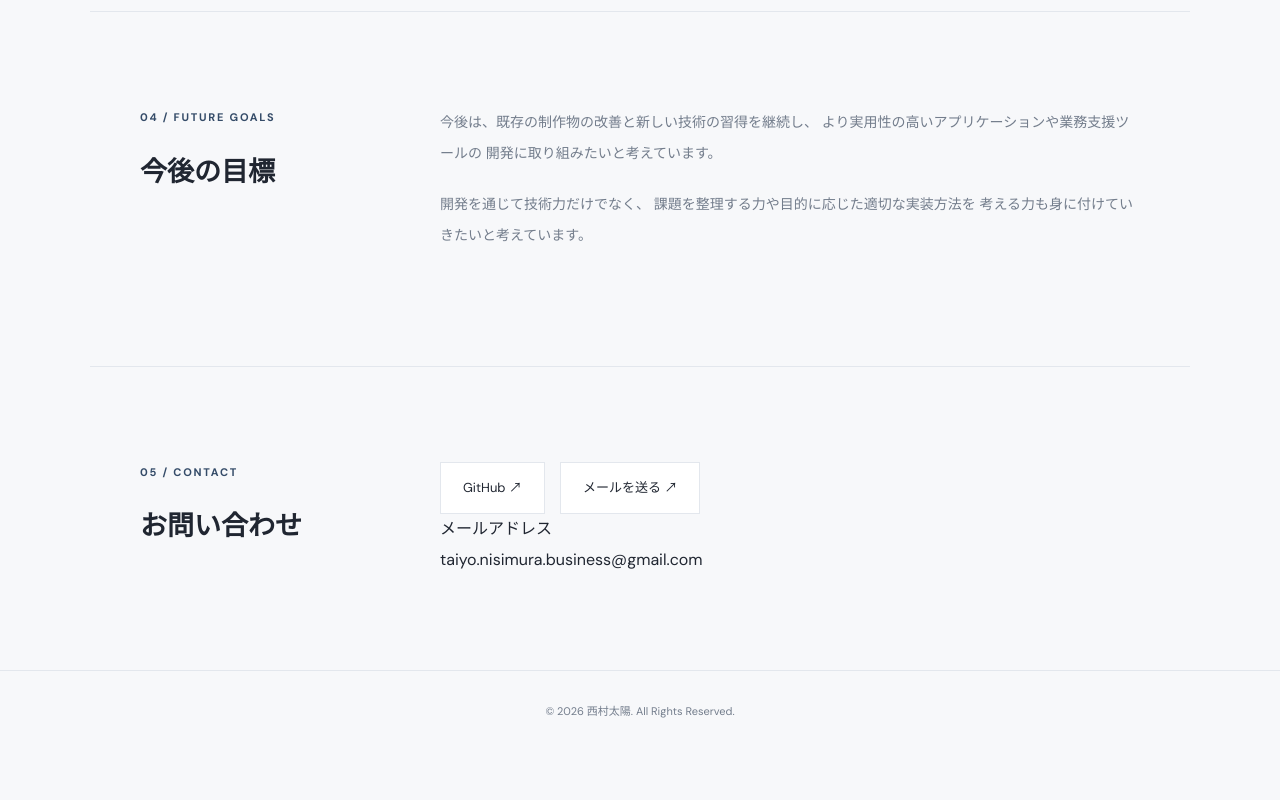
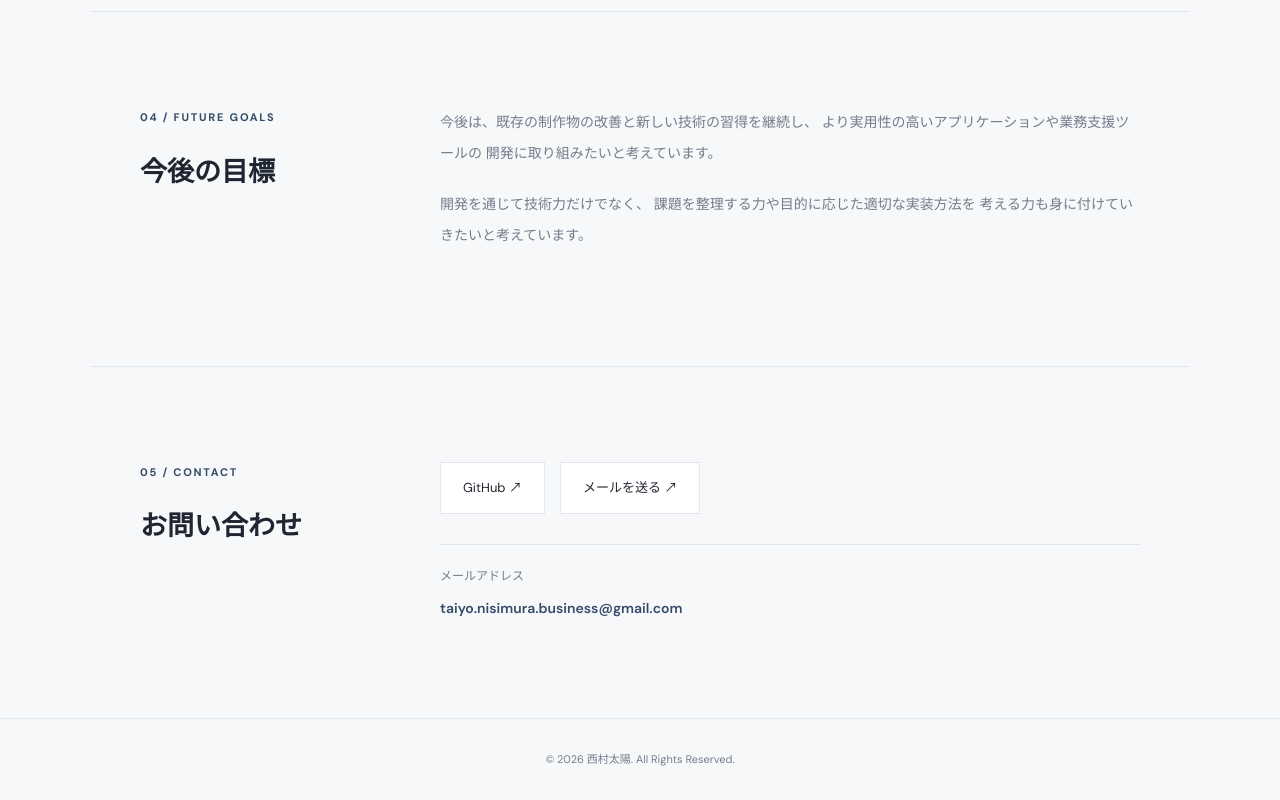
Before and after one commit to Shiguresayo/portfolio, a plain HTML site: page index.html in a window 1280 px wide. Shown: the part 2632-3432 px from the top of the page. Before the commit the page ends 3384 px from the top, so only its background shows below. Drawn offline with Linux system fonts and the light colour scheme.

Commit message:
Add styles for email information section

```diff
--- a/style.css
+++ b/style.css
@@ -371,3 +371,28 @@ nav a:hover {
   }
 
 }
+
+/* EMAIL INFORMATION */
+
+.email-information {
+  margin-top: 30px;
+  padding-top: 20px;
+  border-top: 1px solid var(--border);
+}
+
+.email-information p {
+  font-size: 12px;
+  color: var(--subtext);
+  margin-bottom: 5px;
+}
+
+.email-information a {
+  font-size: 14px;
+  color: var(--accent);
+  font-weight: 600;
+  overflow-wrap: anywhere;
+}
+
+.email-information a:hover {
+  opacity: 0.65;
+}
```
